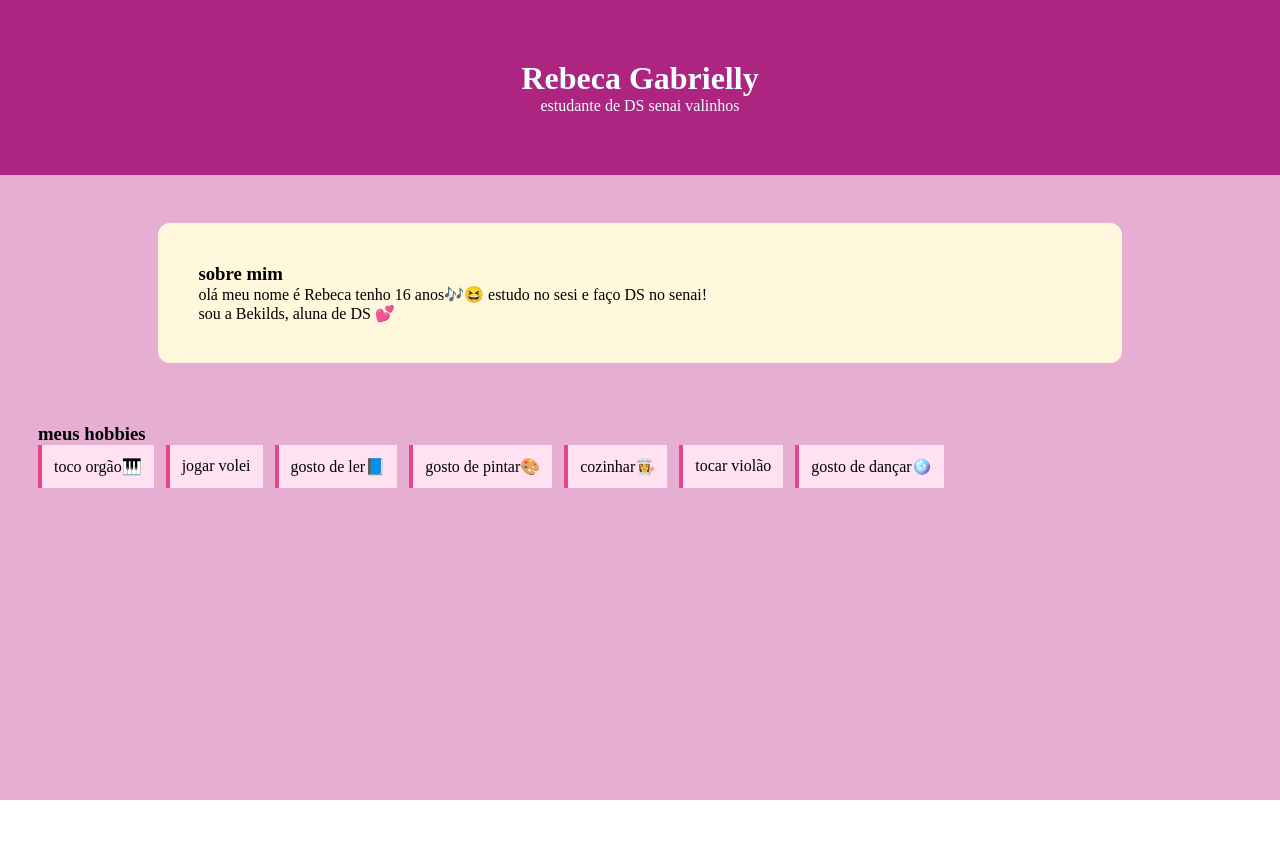
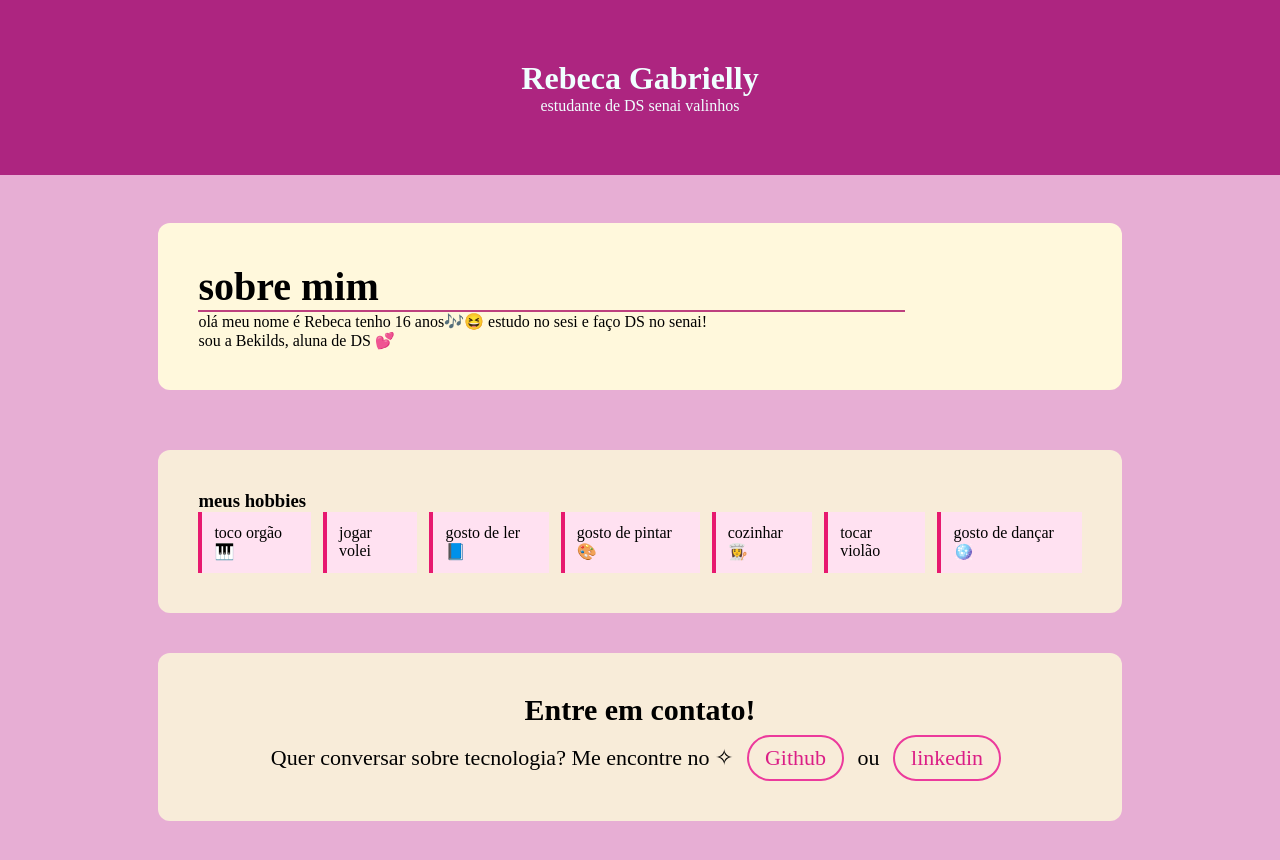
Before and after one commit to bekilds/meu-primeiro-site, a plain HTML site: page index.html in a window 1280 px wide. Before the commit the page ends 800 px from the top, so only its background shows below. Drawn offline with Linux system fonts and the light colour scheme; a web font is replaced by a local one.

Commit message:
Finaliza a seção contact

```diff
--- a/assets/styles/index.css
+++ b/assets/styles/index.css
@@ -54,6 +54,14 @@ about-section {
 
  }
 
+ hobbies {
+   display:block;
+   background-color: rgb(248, 236, 217);
+   width: 80%;
+   margin : 0 auto;
+   padding: 40px;
+   border-radius: 12px;
+ }
  ul {
     list-style: none;
     padding: 0;
@@ -64,12 +72,12 @@ about-section {
  li{
     background-color: rgb(255, 225, 241);
     padding: 12px;
-    border-left: 4px solid rgb(233, 68, 137);
+    border-left: 4px solid rgb(231, 25, 111);
     font-size: 16px;
     min-width: 80px;
  }
  li:hover {
-    background-color: blanchedalmond;
+    background-color: rgb(245, 166, 193);
     transform: translateX(5px);
     transition: all 0.3s ease;
  }
@@ -79,3 +87,42 @@ about-section {
     border-bottom: 2px solid rgb(248, 91, 156);
     margin-bottom: 20px;
  }
+
+ contact {
+   display:block;
+   background-color: rgb(248, 236, 217);
+   width: 80%;
+   margin : 0 auto;
+   padding: 40px;
+   border-radius: 12px;
+   margin-top: 40px;
+ }
+
+ contact h2 {
+   margin-bottom: 8px;
+   font-size: 30px;
+   text-align: center;
+ }
+
+ contact p {
+   text-align: center;
+   font-size: 22px;
+ }
+
+ contact a {
+   color: #db1e86;
+   text-decoration: none;
+   padding: 0.5rem 1rem;
+   margin: 0 0.5rem;
+   border: 2px solid #ec3a9c;
+   border-radius: 25px;
+   display: inline-block;
+   transition: all 0.3s ease;
+ }
+
+ contact a:hover {
+   background-color: #db1e86;
+   color: aliceblue;
+   transform: translateY(-2px);
+
+ }
--- a/index.html
+++ b/index.html
@@ -14,7 +14,7 @@
     </header>
     <main>
         <about-section>
-            <h3 class="titulo-sobre-mim">sobre mim</h3>
+            <h3 id ="titulo-sobre-mim">sobre mim</h3>
             <p class="texto-sobre-mim">olá meu nome é Rebeca tenho 16 anos🎶😆 estudo no sesi e faço DS no senai!
 
             </p>
@@ -25,20 +25,28 @@
 
             <h3 class="titulo-meus-hobbies">meus hobbies</h3>
             <ul>
-                <li>toco orgão🎹
-<li>jogar volei
+                <li>toco orgão🎹</li>
+<li>jogar volei </li>
 
-<li>gosto de ler📘
-                <li>gosto de pintar🎨
-                    <li>cozinhar👩‍🍳
+<li>gosto de ler📘</li>
+                <li>gosto de pintar🎨</li>
+                    <li>cozinhar👩‍🍳</li>
 
 
-                    <li>tocar violão
-                        <li> gosto de dançar🪩
+                    <li>tocar violão </li>
+                        <li> gosto de dançar🪩</li>
             </ul>
 
         </hobbies>
 
+        <contact>
+<h2>Entre em contato!</h2>
+<p>Quer conversar sobre tecnologia? Me encontre no  ✧
+    <a href="https://github.com/bekilds"target="_blank">Github</a> ou
+    <a href="https://www.linkedin.com/feed/?trk=guest_homepage-basic_nav-header-signin">linkedin</a>
+</p>
+
+        </contact>
     </main>
     </body>
 </html>
```
